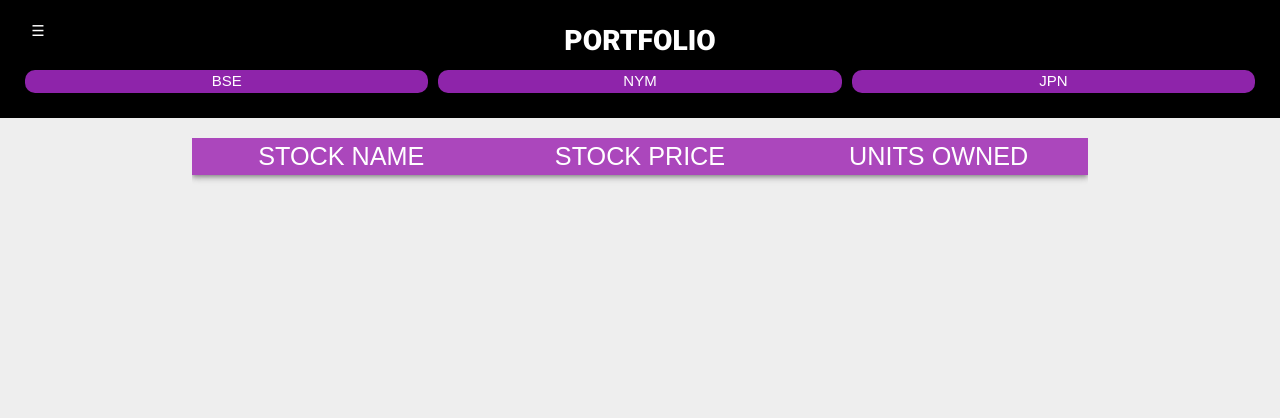
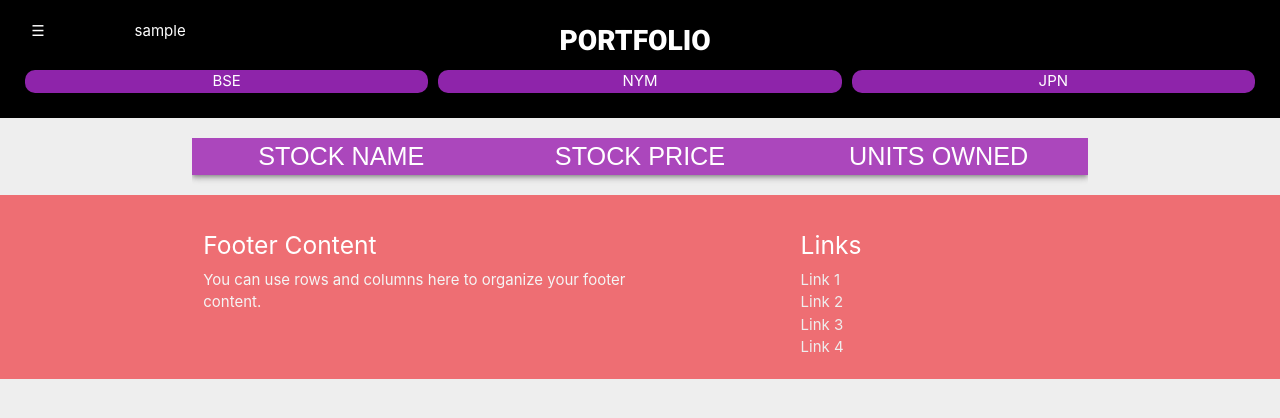
Before and after one commit to siddhantkhandelwal/SMS19, a Django app: page /portfolio/ in a window 1280 px wide. Shown: the top 418 px of the page. Run offline with Django 3.2, Linux system fonts and the light colour scheme; the visitor is signed in with stand-in values (Sample User, id 1); data that the repository does not hold is empty.

Commit message:
Login/register design, pop ups

```diff
--- a/main/static/css/game.css
+++ b/main/static/css/game.css
@@ -2,6 +2,11 @@
     padding: 0;
     margin: 0;
     overflow-x: hidden;
+}
+
+#balance {
+    color: white;
+    transform: scale(0.7);
 }
 
 #popup {
@@ -198,6 +203,12 @@ i.icon-blue {
     left: 15vw
 }
 
+#transactions
+{
+    position: absolute;
+    bottom: 10vh;
+}
+
 @media screen and (max-width: 500px) {
     #buyDiv {
         width: 60vw;
@@ -215,12 +226,6 @@ i.icon-blue {
 }
 
 @media screen and (max-width: 400px) {
-    #heading {
-        font-size: 10px;
-    }
-    #balance {
-        font-size: 10px;
-    }
     #buyDiv {
         width: 60vw;
     }
--- a/main/static/js/game.js
+++ b/main/static/js/game.js
@@ -53,12 +53,14 @@ function get_stock_list(code) {
                 buyButton.setAttribute("data-pk", s_list[0]);
                 buyButton.setAttribute("class", "buy col s2 offset-s3");
                 buyButton.innerHTML = "BUY";
+                buyButton.style.padding = "5px";
 
                 var sellButton = document.createElement("button");
                 sellButton.setAttribute("id", "sell-btn" + s_list[0].toString());
                 sellButton.setAttribute("class", "sell col s2 offset-s2");
                 sellButton.setAttribute("data-pk", s_list[0]);
                 sellButton.innerHTML = "SELL";
+                sellButton.style.padding = "5px";
                 // buyButton.style.display = "none";
                 // buyButton.innerHTML = s_list;
 
@@ -114,7 +116,7 @@ function get_stock_list(code) {
                 sell[x].addEventListener("click", function () {
                     alpha = this.getAttribute("data-pk");
                     document.getElementById("sellDiv").style.display = "block";
-                    document.getElementById("buyInfo").innerHTML = "Stock: " + s_list[1] + " Price:     " + s_list[0];
+                    document.getElementById("sellInfo").innerHTML = "Stock: " + s_list[1] + " Price:     " + s_list[0];
                 });
                 x++;
             }
@@ -203,7 +205,7 @@ function getBalance() {
         data: {},
         success: function (data) {
             balance = data.balance;
-            document.getElementById("balance").innerHTML = "User Balance: " + balance.toString();
+            document.getElementById("balance").innerHTML = "Balance: " + balance.toString();
         }
     });
 }
@@ -219,6 +221,14 @@ function hideSellDiv() {
 
 }
 
+function addTabs() {
+    if (window.innerWidth > 500) {
+        document.getElementById("heading").innerHTML = "&ensp;&ensp;&ensp;&ensp;&ensp;&ensp;&ensp;&ensp;PORTFOLIO";
+    }
+}
+
+addTabs();
+
    // buyButton.addEventListener('click', function() {
                 //     document.getElementById("buyDiv").style.display = "block";
                 //     document.getElementById("submit_buy").setAttribute("data-button-type", s_list[0]);
--- a/main/templates/main/portfolio.html
+++ b/main/templates/main/portfolio.html
@@ -2,10 +2,9 @@
     {% load static %}
 
     <head>
-
+        <title>SMS 2019</title>
         <meta charset="utf-8" name="viewport" content=" width = device-width, initial-scale = 1.0">
         <meta http-equiv="X-UA-Compatible" content="IE=edge">
-        <title>{% block title %}{% endblock %}- SMS 2019</title>
         <meta name="viewport" content="width=device-width, initial-scale=1.0">
 
         <link rel="stylesheet" type="text/css" href="{% static 'css/template.css' %}">
@@ -37,22 +36,23 @@
 
         <div class="container-fluid">
             <div class="#000000 black row" style="padding: 20px">
-                <div class="col s3" onclick="openNav()" style="color: white;cursor:pointer;">&#9776;</div>
-                <div class="col s6 center-align" id="heading">PORTFOLIO</div>
-                <div class="col s3 center-align" id="balance" style="color: white;font-family: 'Lato', sans-serif;">
-                </div><br><br>
+                <div class="col s1 white-text" onclick="openNav()" style="cursor:pointer;">&#9776;</div>
+                <div class="col s3 white-text" style="cursor:pointer;">{{request.user.username}}</div>
+                <div class="col s5 flow-text" id="heading">PORTFOLIO</div>
+                <div class="col s3 center-align flow-text" id="balance"></div><br><br>
+
                 <a href="#" id="indian" class="col s4 center-align" style="padding: 5px;border-radius:10px;">
-                    <div class="#8e24aa purple darken-1" id="indian1"
-                        style="color:white;font-family: 'Raleway', sans-serif;border-radius: 10px;">BSE</div>
+                    <div class="#8e24aa purple darken-1 white-text" id="indian1"
+                        style="border-radius: 10px;">BSE</div>
                 </a>
                 <a href="#" id="indian" class="col s4 center-align" style="padding: 5px;border-radius:10px;">
-                    <div class="#8e24aa purple darken-1" id="indian1"
-                        style="color:white;font-family: 'Raleway', sans-serif;border-radius: 10px;">NYM</div>
+                    <div class="#8e24aa purple darken-1 white-text" id="indian2"
+                        style="border-radius: 10px;">NYM</div>
                 </a>
-                <a href="#" id="international" class="col s4 center-align"
-                    style="color: white;padding: 5px;border-radius:10px;">
-                    <div class="#8e24aa purple darken-1" id="international1"
-                        style="font-family: 'Raleway', sans-serif;border-radius: 10px;">JPN</div>
+                <a href="#" id="international" class="col s4 center-align white-text"
+                    style="padding: 5px;border-radius:10px;">
+                    <div class="#8e24aa purple darken-1 white-text" id="international1"
+                        style="border-radius: 10px;">JPN</div>
                 </a>
             </div>
 
@@ -66,11 +66,29 @@
                         UNITS OWNED</div>
                 </div>
 
-                <div class="stock_list">
+                <div class="stock_list"></div>
+            </div>
+        </div>
+
+        <footer class="page-footer">
+            <div class="container">
+                <div class="row">
+                    <div class="col l6 s12">
+                        <h5 class="white-text">Footer Content</h5>
+                        <p class="grey-text text-lighten-4">You can use rows and columns here to organize your footer content.</p>
+                    </div>
+                    <div class="col l4 offset-l2 s12">
+                        <h5 class="white-text">Links</h5>
+                        <ul>
+                            <li><a class="grey-text text-lighten-3" href="#!">Link 1</a></li>
+                            <li><a class="grey-text text-lighten-3" href="#!">Link 2</a></li>
+                            <li><a class="grey-text text-lighten-3" href="#!">Link 3</a></li>
+                            <li><a class="grey-text text-lighten-3" href="#!">Link 4</a></li>
+                        </ul>
+                    </div>
                 </div>
             </div>
-
-        </div>
+        </footer>
 
         <div id="buyDiv" class="#00000 black">
             <a href="javascript:void(0)" class="closeBuySellDiv" onclick="closeBuyDiv()">&times;</a>
--- a/main/views.py
+++ b/main/views.py
@@ -69,17 +69,17 @@ def register(request):
 		if None in [username, password, email, name]:
 			reponse_data = {'status': 'error',
 							'message': 'One/more of fields missing'}
-			return HttpResponse(json.dumps(reponse_data), content_type="application/json")
+			return render(request, 'main/register.html', response_data)
 
 		if special_character_regex.search(name) or special_character_regex.search(username):
 			reponse_data = {'status': 'error',
 							'message': 'Special characters not allowed'}
-			return HttpResponse(json.dumps(reponse_data), content_type="application/json")
+			return render(request, 'main/register.html', reponse_data)
 
 		if username in [user.username for user in User.objects.all()]:
 			reponse_data = {'status': 'error',
 							'message': 'User with the same username already exists'}
-			return HttpResponse(json.dumps(reponse_data), content_type="application/json")
+			return render(request, 'main/register.html', reponse_data)
 
 		user = User.objects.create(username=username)
 		user.set_password(password)
@@ -106,7 +106,7 @@ def user_login(request):
 		if None in [username, password]:
 			reponse_data = {'status': 'error',
 							'message': 'One/more of fields missing'}
-			return HttpResponse(json.dumps(reponse_data), content_type="application/json")
+			return render(request, 'main/login.html', response_data)
 
 		user = authenticate(username=username, password=password)
 
@@ -116,7 +116,7 @@ def user_login(request):
 		else:
 			response_data = {'status': 'error',
 							 'message': 'Invalid Username/Password'}
-			return HttpResponse(json.dumps(response_data), content_type="application/json")
+			return render(request, 'main/login.html', response_data)
 	else:
 		return render(request, 'main/login.html', {})
 
```
Also changed, not shown: main/static/css/leaderboard.css (+6 -2 lines), main/static/css/login.css (added, +15 -0 lines), main/static/js/game1.js (+10 -1 lines), main/static/js/leaderboard.js (+25 -0 lines), main/templates/main/game.html (+22 -23 lines), main/templates/main/leaderboard.html (+12 -4 lines), main/templates/main/login.html (+13 -5 lines), main/templates/main/register.html (+13 -2 lines).
